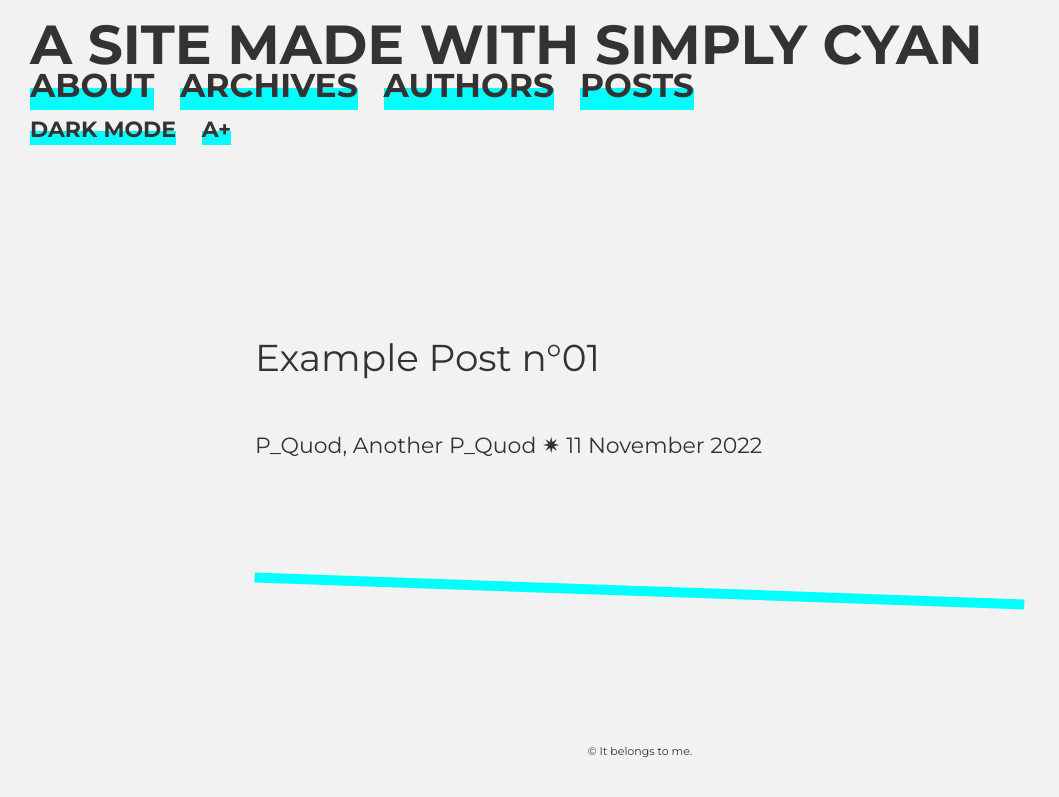
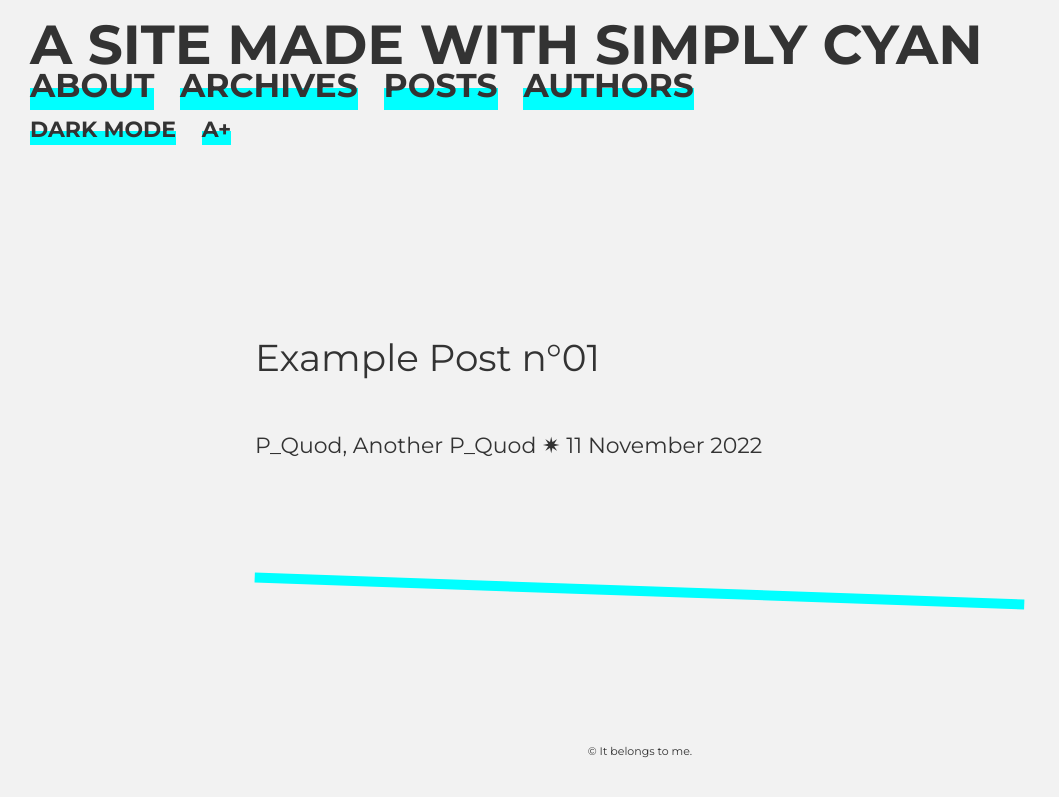
Before and after one commit to kamome74/kamome74.github.io, a Jekyll site: the page built from index.md, in a window 1280 px wide. Shown: the top 797 px of the page, without its empty margins (0-1059 px from the left). Built offline with Jekyll 4.4.1, drawn with Linux system fonts in a browser that asks for light colours.

Commit message:
Update header.html

```diff
--- a/_includes/header.html
+++ b/_includes/header.html
@@ -5,7 +5,7 @@
       </a>
     </div>
   <nav>
-      {% assign pages = site.pages %}
+      {% assign pages = (site.pages | sort: 'order') %}
       {% for page in pages %}
         {% if page.nav_header == true %}
             <a href="{{ page.url | relative_url }}" class="pages_links">
```
